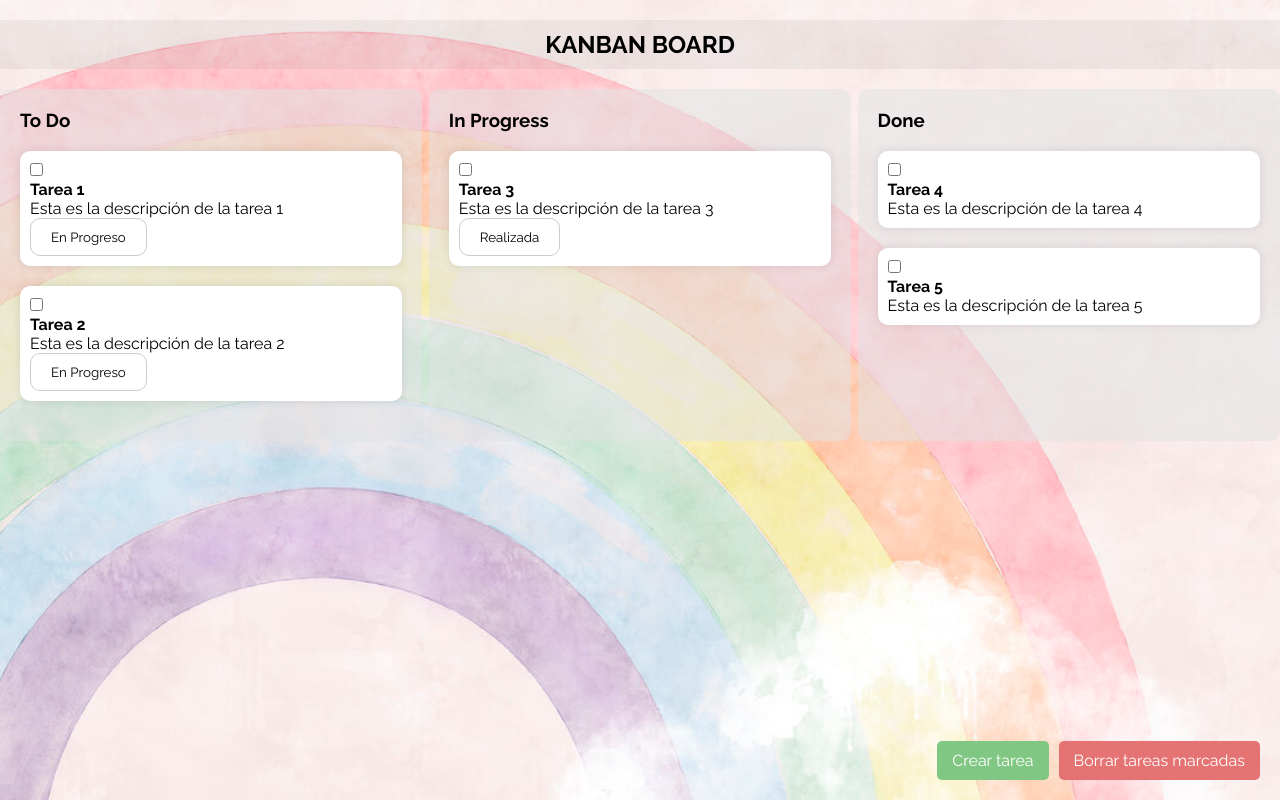
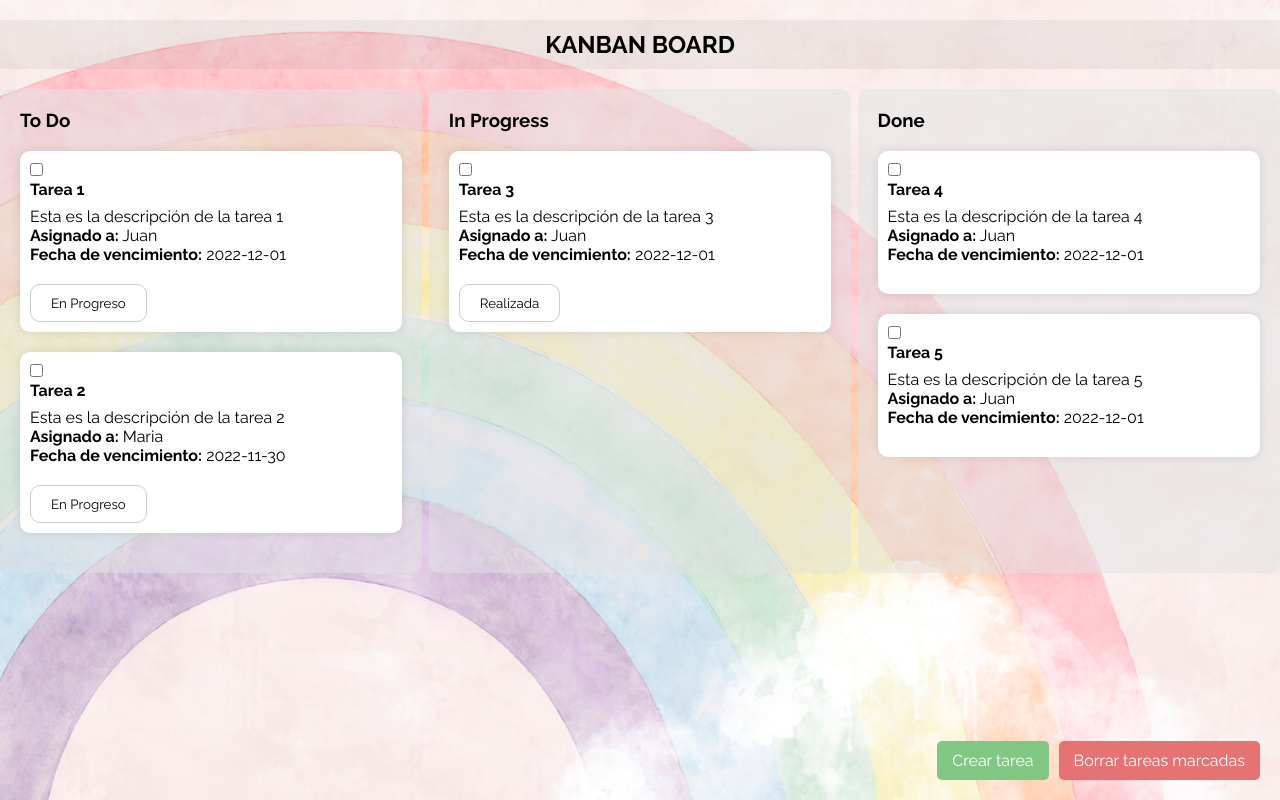
Before and after one commit to arantzalemasurier/APP-Weather, a React (Create React App) app: page /kanban in a window 1280 px wide. Built offline with nearby package versions, Linux system fonts and the light colour scheme.

Commit message:
Estilos kanban

```diff
--- a/src/components/kanban.css
+++ b/src/components/kanban.css
@@ -36,6 +36,13 @@
     margin-bottom: 20px;
     box-shadow: 0px 0px 10px rgba(0, 0, 0, 0.1);
   }
+
+  .task-buttons {
+    margin-top: 20px; /* Agregamos un margen de 20px */
+    display: flex;
+    justify-content: space-between;
+  }
+
 
   .create-task-button {
     background-color: green;
@@ -87,3 +94,11 @@
     margin-top: 20px;
     margin-bottom: 20px;
   }
+
+  .task h4 {
+    margin-bottom: 8px;
+  }
+
+  .task p {
+    margin: 0;
+  }
--- a/src/components/kanban.tsx
+++ b/src/components/kanban.tsx
@@ -3,12 +3,18 @@ import "./kanban.css";
 import Button from "@material-ui/core/Button";
 import CreateTaskModal from './createTaskModal';
 
-
 interface Task {
   name: string;
   description: string;
   checked: boolean;
-  dueDate?: Date;
+  assignedTo: string;
+  dueDate: string;
+  id: number;
+}
+
+interface Board {
+  name: string;
+  tasks: Task[];
 }
 
 const Kanban = () => {
@@ -16,31 +22,40 @@ const Kanban = () => {
     {
       name: "To Do",
       tasks: [
-        { name: "Tarea 1", description: "Esta es la descripción de la tarea 1", checked: false },
-        { name: "Tarea 2", description: "Esta es la descripción de la tarea 2", checked: false},
+        { name: "Tarea 1", description: "Esta es la descripción de la tarea 1", checked: false, assignedTo: "Juan", dueDate: "2022-12-01", id: 1 },
+        { name: "Tarea 2", description: "Esta es la descripción de la tarea 2", checked: false, assignedTo: "Maria", dueDate: "2022-11-30", id: 2},
       ],
     },
     {
       name: "In Progress",
       tasks: [
-        { name: "Tarea 3", description: "Esta es la descripción de la tarea 3", checked: false },
+        { name: "Tarea 3", description: "Esta es la descripción de la tarea 3", checked: false, assignedTo: "Juan", dueDate: "2022-12-01", id: 3 },
       ],
     },
     {
       name: "Done",
       tasks: [
-        { name: "Tarea 4", description: "Esta es la descripción de la tarea 4", checked: false },
-        { name: "Tarea 5", description: "Esta es la descripción de la tarea 5", checked: false },
+        { name: "Tarea 4", description: "Esta es la descripción de la tarea 4", checked: false, assignedTo: "Juan", dueDate: "2022-12-01", id: 4 },
+        { name: "Tarea 5", description: "Esta es la descripción de la tarea 5", checked: false, assignedTo: "Juan", dueDate: "2022-12-01", id: 5 },
       ],
     },
   ]);
+
   const [newTaskName, setNewTaskName] = useState("");
   const [newTaskDescription, setNewTaskDescription] = useState("");
-
-  //const [selectedTask, setSelectedTask] = useState<number | null>(null);
+  const [dueDate, setDueDate] = useState("");
+  const [assignedTo, setAssignedTo] = useState("");
   const [showForm, setShowForm] = useState(false);
 
-  const addTask = (name: string, description: string, dueDate?: Date) => {
+  const addTask = (name: string, description: string, dueDate: string, assignedTo: string) => {
+    const newTask = {
+      name,
+      description,
+      checked: false,
+      assignedTo: "Nadie",
+      dueDate: "Ninguna",
+      id: boards[0].tasks.length + 1
+    };
     setBoards(boards => {
       let nextTaskNumber = 1;
       for (const board of boards) {
@@ -53,10 +68,12 @@ const Kanban = () => {
             tasks: [
               ...board.tasks,
               {
+                id: nextTaskNumber,
                 name: `Task ${nextTaskNumber}`,
                 description: description,
                 checked: false,
-                dueDate: dueDate
+                dueDate: dueDate,
+                assignedTo: assignedTo
               },
             ],
           };
@@ -68,17 +85,21 @@ const Kanban = () => {
 
 
 
-  const toggleChecked = (task: Task) => {
-    setBoards(boards =>
-      boards.map(board => {
-        const tasks = board.tasks.map(bTask =>
-          bTask === task ? { ...bTask, checked: !bTask.checked } : bTask
-        );
-        return { ...board, tasks };
-      })
+  const isEqual = (a: Task, b: Task) => {
+    return a.id === b.id;
+  };
+
+
+  const toggleChecked = (id: number) => {
+    setBoards(
+      boards.map(board => ({
+        ...board,
+        tasks: board.tasks.map(task =>
+          task.id === id ? { ...task, checked: !task.checked } : task
+        )
+      }))
     );
   };
-
 
 
   const deleteChecked = () => {
@@ -95,7 +116,7 @@ const Kanban = () => {
       const inProgressIndex = boards.findIndex(board => board.name === "In Progress");
       const doneIndex = boards.findIndex(board => board.name === "Done");
       const inProgressTasks = [...boards[inProgressIndex].tasks];
-      const taskIndex = inProgressTasks.indexOf(task);
+      const taskIndex = inProgressTasks.findIndex(bTask => isEqual(bTask, task));
 
       if (taskIndex === -1) {
         return boards;
@@ -114,7 +135,6 @@ const Kanban = () => {
         .concat(boards.slice(doneIndex + 1));
     });
   };
-
 
 const moveTaskToInProgress = () => {
   setBoards(boards => {
@@ -140,9 +160,6 @@ const moveTaskToInProgress = () => {
   });
 };
 
-
-
-
 return (
   <div className="kanban-container">
     <div className="header">
@@ -158,15 +175,20 @@ return (
               <input
                 type="checkbox"
                 checked={task.checked}
-                  onChange={() => toggleChecked(task)}
+                onChange={() => toggleChecked(task.id)}
               />
               <h4>{task.name}</h4>
               <p>{task.description}</p>
+              <p><b>Asignado a:</b> {task.assignedTo}</p>
+              <p><b>Fecha de vencimiento:</b> {task.dueDate}</p>
+              <div className="task-buttons">
               {board.name === "To Do" && (
-                  <button onClick={() => moveTaskToInProgress()}>En Progreso</button>                )}
+                <button onClick={() => moveTaskToInProgress()}>En Progreso</button>
+              )}
               {board.name === "In Progress" && (
                 <button onClick={() => moveTask(task)}>Realizada</button>
               )}
+            </div>
             </div>
             ))}
           </div>
@@ -177,7 +199,7 @@ return (
       <CreateTaskModal
       show={showForm}
       onClose={() => setShowForm(false)}
-      onSubmit={(name, description) => addTask(name, description)}
+      onSubmit={(name, description, dueDate, assignedTo) => addTask(name, description, dueDate, assignedTo)}
       />
   )}
     <div className="buttons-container">
```
Lines whose indentation alone changed are shown as unchanged.
